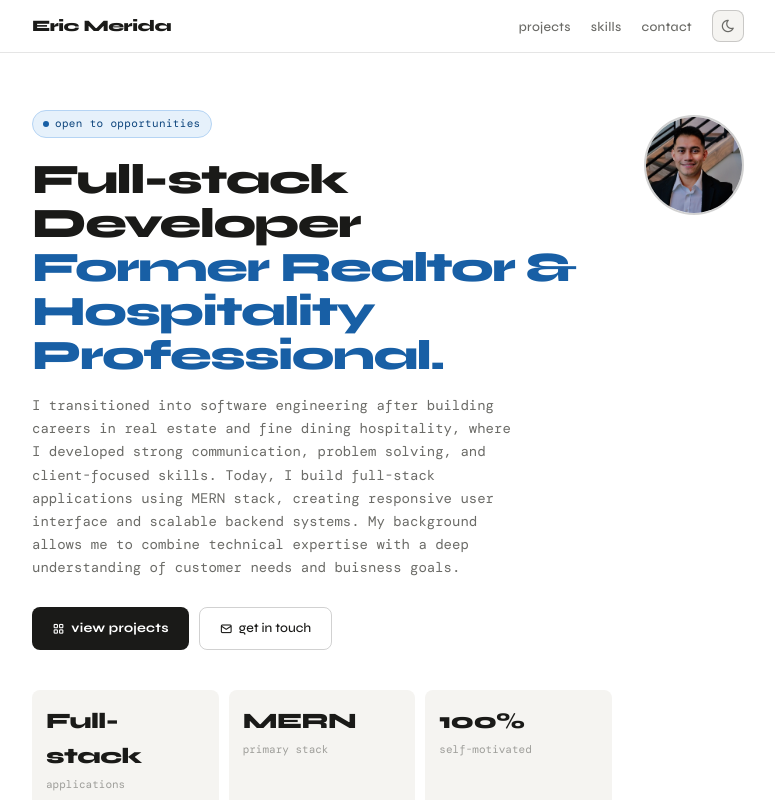
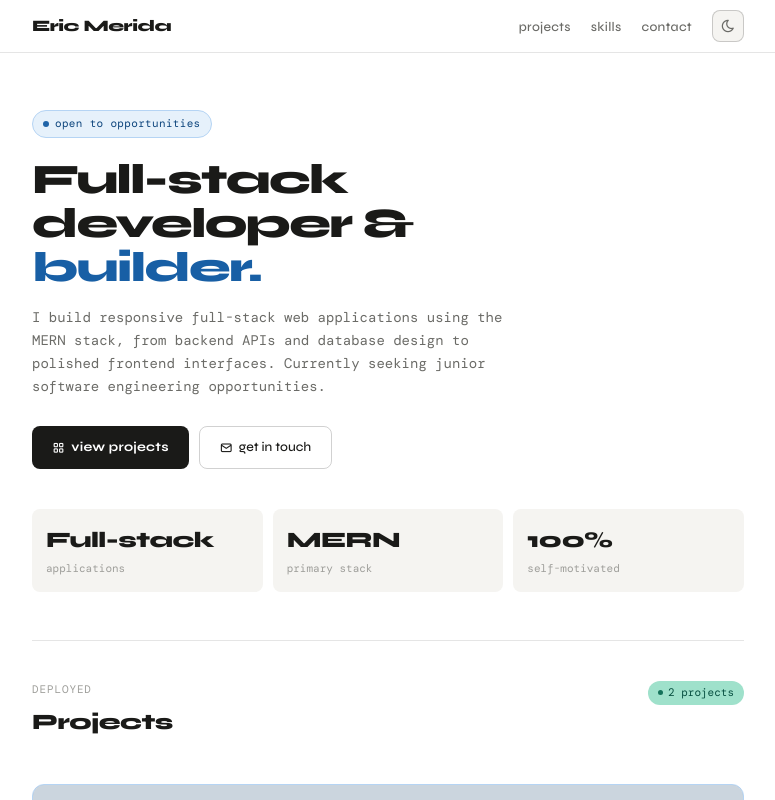
Before and after one commit to EricMerida/Portfolio, a React (Vite) app: page / in a window 1280 px wide. Shown: the top 800 px of the page, without its empty margins (252-1027 px from the left). Built offline with nearby package versions, Linux system fonts and the light colour scheme; the HTML template or start-up script is replaced by a standard one; a web font is replaced by a local one.

Commit message:
Refactor Hero component with scroll reveal effect

```diff
--- a/src/components/Hero.jsx
+++ b/src/components/Hero.jsx
@@ -1,3 +1,4 @@
+import useScrollReveal from '../hooks/useScrollReveal'
 import styles from './Hero.module.css'
 
 const stats = [
@@ -7,29 +8,28 @@ const stats = [
 ]
 
 export default function Hero() {
+  const [ref, visible] = useScrollReveal()
+
   return (
-    <div className={styles.hero}>
-      <div className={styles.inner}>
-
-        <div className={styles.content}>
+    <div
+      ref={ref}
+      className={`reveal ${visible ? 'reveal-visible' : ''} ${styles.hero}`}
+    >
       <div className={styles.tag}>
         <span className={`${styles.dot} pulse`} />
         open to opportunities
       </div>
 
       <h1 className={styles.headline}>
-            Full-stack Developer<br />
-
-            <em className={styles.accent}>Former Realtor & Hospitality Professional.</em>
+        Full-stack<br />
+        developer &amp;<br />
+        <em className={styles.accent}>builder.</em>
       </h1>
 
       <p className={styles.sub}>
-            I transitioned into software engineering after building careers in real estate
-            and fine dining hospitality, where I developed strong communication, problem solving,
-            and client-focused skills. Today, I build full-stack applications using MERN stack,
-            creating responsive user interface and scalable backend systems. My background
-            allows me to combine technical expertise with a deep understanding of customer needs
-            and buisness goals.
+        I build responsive full-stack web applications using the MERN stack,
+        from backend APIs and database design to polished frontend interfaces.
+        Currently seeking junior software engineering opportunities.
       </p>
 
       <div className={styles.actions}>
@@ -52,16 +52,5 @@ export default function Hero() {
         ))}
       </div>
     </div>
-
-        <div className={styles.photoWrap}>
-          <img
-            src="/profile.jpeg"
-            alt="Eric Merida"
-            className={styles.photo}
-          />
-        </div>
-
-      </div>
-    </div>
   )
 }
```
Lines whose indentation alone changed are shown as unchanged.
